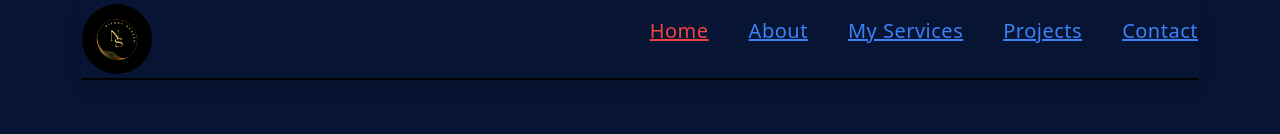
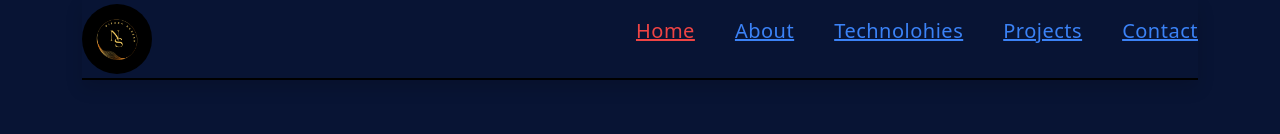
Before and after one commit to NipunaSudesh/react-portfolio, a React (Create React App) app: page / in a window 1280 px wide. Shown: the top 134 px of the page. Built offline with nearby package versions, Linux system fonts and the light colour scheme.

Commit message:
start create Technolohies

```diff
--- a/src/App.js
+++ b/src/App.js
@@ -6,21 +6,25 @@ import Projects from "./Components/Projects/Projects";
 import MyServices from "./Components/Services/MyServices";
 import ContectMe from "./Components/ContectMe";
 import Footer from "./Components/Footer";
+import  Technolohies  from "./Components/Technolohies";
 
 function App() {
   return (
-    <div className="w-full h-auto bg-bodyColor text-lightText">
+
+    <div className="w-full h-auto bg-bodyColor  text-lightText">
+
+      {/* <div class="absolute inset-0 -z-10 h-full w-full items-center px-5 py-24 [background:radial-gradient(125%_125%_at_50%_10%,#000_40%,#63e_100%)]">    </div> */}
       <div className="container max-w-screen-xl mx-auto">
         <NavBar/>
         <Home/>
         <AboutUs />
-        <MyServices />
+        <Technolohies />
         <Projects/>
         <ContectMe />
         <Footer/>
+    </div>
+      </div>
 
-      </div>
-    </div>
 
   );
 }
--- a/src/Components/Home.js
+++ b/src/Components/Home.js
@@ -6,7 +6,7 @@ import { myProfile} from '../assets/index';
 
 export default function Home() {
   return (
-  <section id="Home" className='w-full flex-col lgl:flex-row xl:gap-0 lgl:gap-4 pt-10 b-20 pb-24 flex border-b-[2px] border-b-black'>
+  <section id="Home" className='w-full flex-col lgl:flex-row xl:gap-0 lgl:gap-4 pt-10 b-20 pb-24 flex border-b-[2px] border-b-black '>
     <div className='w-full lgl:w-1/2 flex flex-col gap-16'>
         <div className='flex flex-col gap-3'>
             <h4 className=' font-normal mt-4'>Welcome To My Portfolio</h4>
--- a/src/Components/NavBar.js
+++ b/src/Components/NavBar.js
@@ -14,7 +14,7 @@ export default function NavBar() {
     const handleScroll = () => {
       const homeSection = document.getElementById('Home');
       const aboutSection = document.getElementById('AboutUs');
-      const servicesSection = document.getElementById('MyServices');
+      const TechnolohiesSection = document.getElementById('Technolohies');
       const projectsSection = document.getElementById('Projects');
       const contactSection = document.getElementById('ContectMe');
 
@@ -26,15 +26,15 @@ export default function NavBar() {
       ) {
         setActiveLink('Home');
       } else if (
-        scrollPosition < servicesSection.offsetTop &&
+        scrollPosition < TechnolohiesSection.offsetTop &&
         scrollPosition >= aboutSection.offsetTop
       ) {
         setActiveLink('AboutUs');
       } else if (
         scrollPosition < projectsSection.offsetTop &&
-        scrollPosition >= servicesSection.offsetTop
+        scrollPosition >= TechnolohiesSection.offsetTop
       ) {
-        setActiveLink('MyServices');
+        setActiveLink('Technolohies');
       } else if (
         scrollPosition < contactSection.offsetTop &&
         scrollPosition >= projectsSection.offsetTop
@@ -58,7 +58,7 @@ export default function NavBar() {
         <ul className='items-center gap-10 hidden mdl:inline-flex'>
           <li>
             <a
-              className={`text-base text-xl tracking-wide cursor-pointer hover:text-designColor duration-300 ${activeLink === 'Home' ? 'text-red-500 underline' : 'text-blue-500'}`}
+              className={`text-xl tracking-wide cursor-pointer hover:text-designColor duration-300 ${activeLink === 'Home' ? 'text-red-500 underline' : 'text-blue-500'}`}
               href="#Home"
               onClick={() => setActiveLink('Home')}
             >
@@ -68,7 +68,7 @@ export default function NavBar() {
 
           <li>
             <a
-              className={`text-base text-xl tracking-wide cursor-pointer hover:text-designColor duration-300 ${activeLink === 'AboutUs' ? 'text-red-500 underline' : 'text-blue-500'}`}
+              className={`text-xl tracking-wide cursor-pointer hover:text-designColor duration-300 ${activeLink === 'AboutUs' ? 'text-red-500 underline' : 'text-blue-500'}`}
               href="#AboutUs"
               onClick={() => setActiveLink('AboutUs')}
             >
@@ -78,17 +78,17 @@ export default function NavBar() {
 
           <li>
             <a
-              className={`text-base text-xl tracking-wide cursor-pointer hover:text-designColor duration-300 ${activeLink === 'MyServices' ? 'text-red-500 underline' : 'text-blue-500'}`}
-              href="#MyServices"
-              onClick={() => setActiveLink('MyServices')}
+              className={`text-xl tracking-wide cursor-pointer hover:text-designColor duration-300 ${activeLink === 'Technolohies' ? 'text-red-500 underline' : 'text-blue-500'}`}
+              href="#Technolohies"
+              onClick={() => setActiveLink('Technolohies')}
             >
-              My Services
+              Technolohies
             </a>
           </li>
 
           <li>
             <a
-              className={`text-base text-xl tracking-wide cursor-pointer hover:text-designColor duration-300 ${activeLink === 'Projects' ? 'text-red-500 underline' : 'text-blue-500'}`}
+              className={`text-xl tracking-wide cursor-pointer hover:text-designColor duration-300 ${activeLink === 'Projects' ? 'text-red-500 underline' : 'text-blue-500'}`}
               href="#Projects"
               onClick={() => setActiveLink('Projects')}
             >
@@ -98,7 +98,7 @@ export default function NavBar() {
 
           <li>
             <a
-              className={`text-base text-xl tracking-wide cursor-pointer hover:text-designColor duration-300 ${activeLink === 'ContectMe' ? 'text-red-500 underline' : 'text-blue-500'}`}
+              className={`text-xl tracking-wide cursor-pointer hover:text-designColor duration-300 ${activeLink === 'ContectMe' ? 'text-red-500 underline' : 'text-blue-500'}`}
               href="#ContectMe"
               onClick={() => setActiveLink('ContectMe')}
             >
@@ -124,7 +124,7 @@ export default function NavBar() {
               <ul className='items-center gap-10 flex flex-col mdl:hidden'>
           <li>
             <a
-              className={`text-base text-xl tracking-wide cursor-pointer hover:text-designColor duration-300 ${activeLink === 'Home' ? 'text-red-500 underline' : 'text-blue-500'}`}
+              className={`text-xl tracking-wide cursor-pointer hover:text-designColor duration-300 ${activeLink === 'Home' ? 'text-red-500 underline' : 'text-blue-500'}`}
               href="#Home"
               onClick={() => setActiveLink('Home')}
             >
@@ -134,7 +134,7 @@ export default function NavBar() {
 
           <li>
             <a
-              className={`text-base text-xl tracking-wide cursor-pointer hover:text-designColor duration-300 ${activeLink === 'AboutUs' ? 'text-red-500 underline' : 'text-blue-500'}`}
+              className={`text-xl tracking-wide cursor-pointer hover:text-designColor duration-300 ${activeLink === 'AboutUs' ? 'text-red-500 underline' : 'text-blue-500'}`}
               href="#AboutUs"
               onClick={() => setActiveLink('AboutUs')}
             >
@@ -144,17 +144,17 @@ export default function NavBar() {
 
           <li>
             <a
-              className={`text-base text-xl tracking-wide cursor-pointer hover:text-designColor duration-300 ${activeLink === 'MyServices' ? 'text-red-500 underline' : 'text-blue-500'}`}
-              href="#MyServices"
-              onClick={() => setActiveLink('MyServices')}
+              className={`text-xl tracking-wide cursor-pointer hover:text-designColor duration-300 ${activeLink === 'Technolohies' ? 'text-red-500 underline' : 'text-blue-500'}`}
+              href="#Technolohies"
+              onClick={() => setActiveLink('Technolohies')}
             >
-              My Services
+              Technolohies
             </a>
           </li>
 
           <li>
             <a
-              className={`text-base text-xl tracking-wide cursor-pointer hover:text-designColor duration-300 ${activeLink === 'Projects' ? 'text-red-500 underline' : 'text-blue-500'}`}
+              className={`text-xl tracking-wide cursor-pointer hover:text-designColor duration-300 ${activeLink === 'Projects' ? 'text-red-500 underline' : 'text-blue-500'}`}
               href="#Projects"
               onClick={() => setActiveLink('Projects')}
             >
@@ -164,7 +164,7 @@ export default function NavBar() {
 
           <li>
             <a
-              className={`text-base text-xl tracking-wide cursor-pointer hover:text-designColor duration-300 ${activeLink === 'ContectMe' ? 'text-red-500 underline' : 'text-blue-500'}`}
+              className={`text-xl tracking-wide cursor-pointer hover:text-designColor duration-300 ${activeLink === 'ContectMe' ? 'text-red-500 underline' : 'text-blue-500'}`}
               href="#ContectMe"
               onClick={() => setActiveLink('ContectMe')}
             >
--- /dev/null
+++ b/src/Components/Technolohies.js
@@ -0,0 +1,13 @@
+import React from 'react'
+
+export default function Technolohies() {
+  return (
+    <section id="Technolohies" className='w-full pb-20  border-b-[2px] border-b-black'>
+      <div  className='flex flex-col gap-14'>
+    <div>
+      <h1 className='flex justify-center items-center mt-10 text-6xl font-bold text-white'>Technologies</h1>
+    </div>
+    </div>
+    </section>
+  )
+}
```
